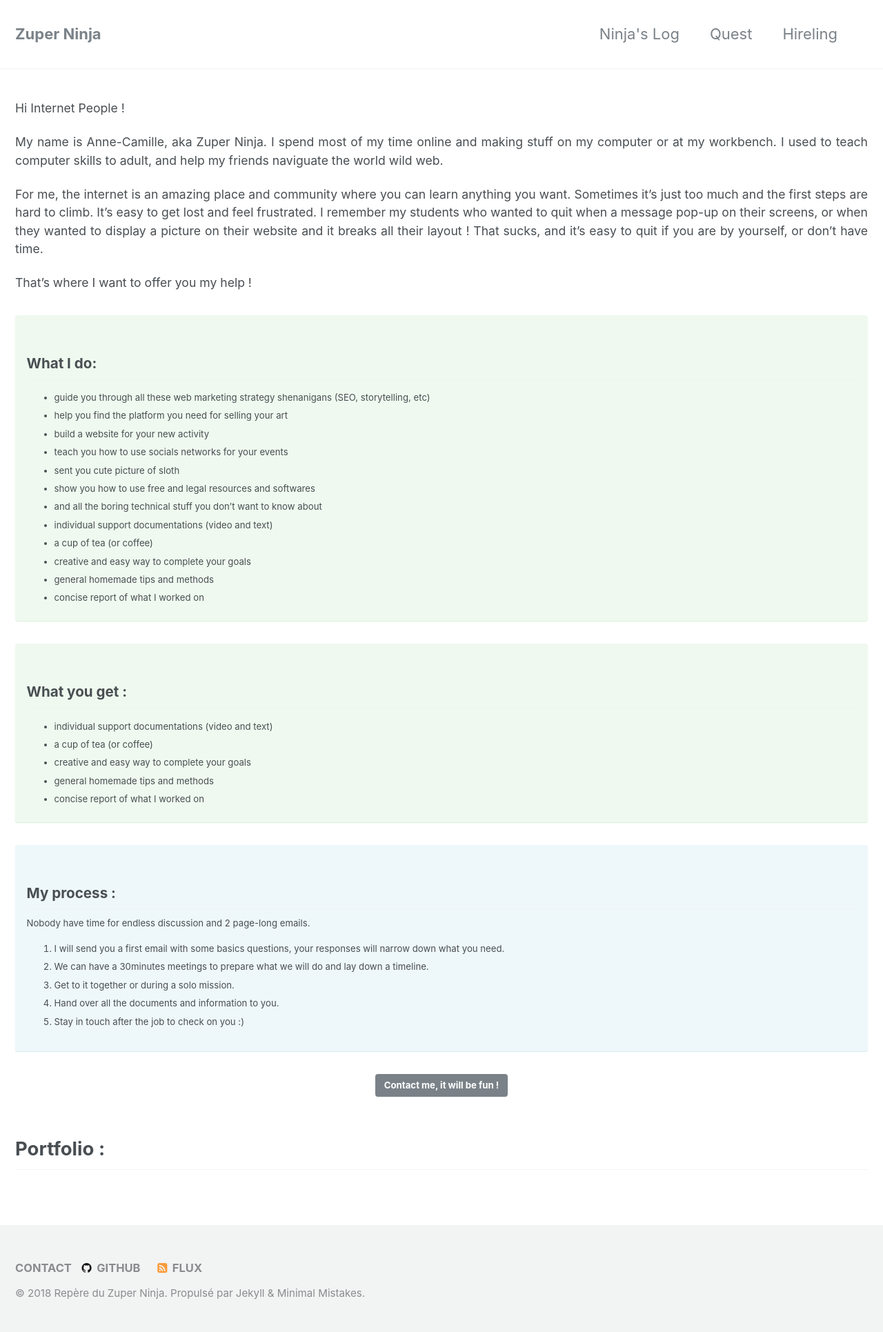
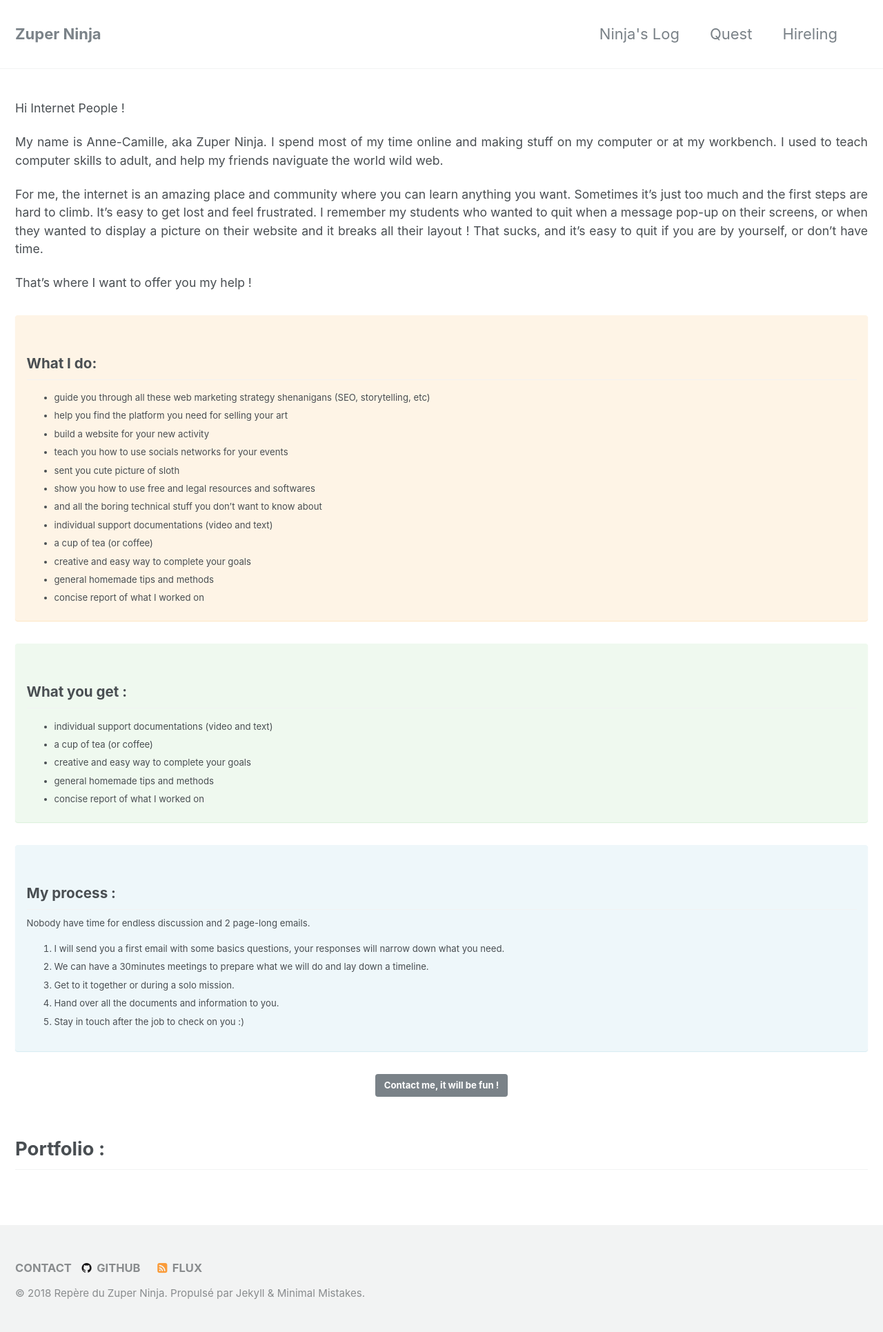
Before and after one commit to zuperninja/zuperninja.github.io, a Jekyll site: the page built from _pages/about.md, in a window 1280 px wide. Shown: the whole page at 69% size. Built offline with Jekyll 4.4.1, drawn with Linux system fonts in a browser that asks for light colours.

Commit message:
Update about.md

```diff
--- a/_pages/about.md
+++ b/_pages/about.md
@@ -33,7 +33,7 @@ That's where I want to offer you my help !
 - concise report of what I worked on
 {% endcapture %}
 
-<div class="notice--success">
+<div class="notice--warning">
   {{ notice-text-1 | markdownify }}
 </div>
 
```
